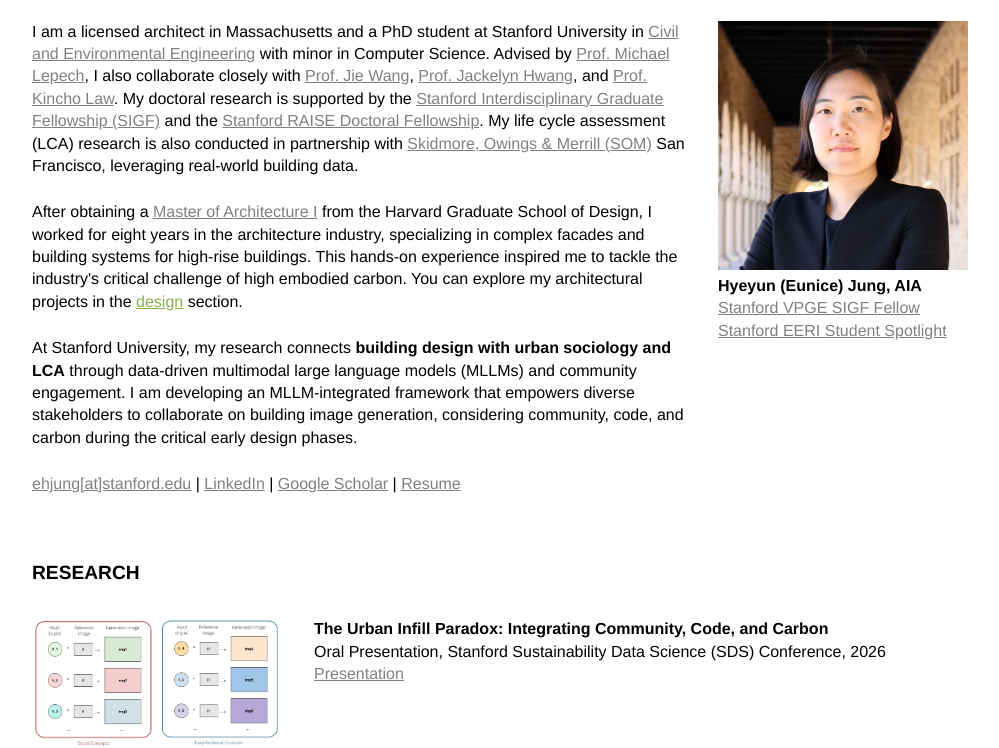
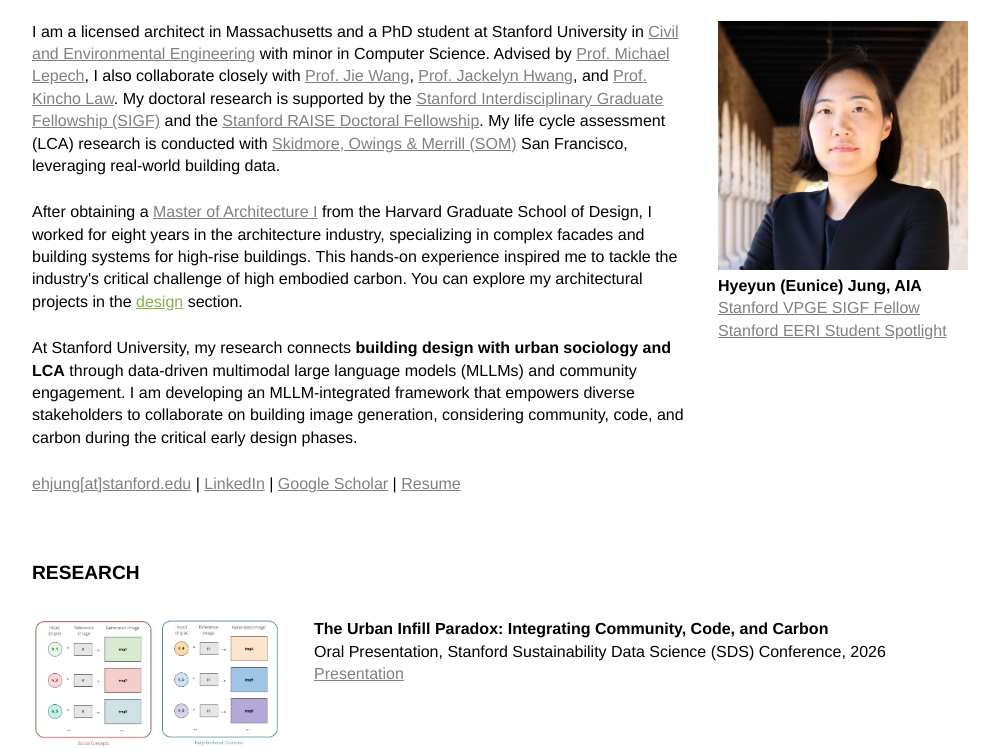
Before and after one commit to eunicehjung/eunicehjung.github.io, a plain HTML site: page index.html in a window 1280 px wide. Shown: the part 86-834 px from the top of the page, without its empty margins (140-1139 px from the left). Drawn offline with Linux system fonts and the light colour scheme.

Commit message:
Update index.html

```diff
--- a/index.html
+++ b/index.html
@@ -38,7 +38,7 @@
                 </div>
 
                 <div class="bio-text">
-                    <p>I am a licensed architect in Massachusetts and a PhD student at Stanford University in <a href="https://cee.stanford.edu/" target="_blank">Civil and Environmental Engineering</a> with minor in Computer Science. Advised by <a href="https://profiles.stanford.edu/michael-lepech" target="_blank">Prof. Michael Lepech</a>, I also collaborate closely with <a href="https://sdgc.stanford.edu/people/jie-wang" target="_blank">Prof. Jie Wang</a>, <a href="https://sites.google.com/view/jackelynhwang" target="_blank">Prof. Jackelyn Hwang</a>, and <a href="https://cee.stanford.edu/people/kincho-law" target="_blank">Prof. Kincho Law</a>. My doctoral research is supported by the <a href="https://vpge.stanford.edu/fellowships-funding/vpge-fellowships/sigf-stanford-interdisciplinary-graduate-fellowship" target="_blank">Stanford Interdisciplinary Graduate Fellowship (SIGF)</a> and the <a href="https://vpge.stanford.edu/fellowships-funding/raise" target="_blank">Stanford RAISE Doctoral Fellowship</a>. My life cycle assessment (LCA) research is also conducted in partnership with <a href="https://www.som.com/expertise/structural-engineering/" target="_blank">Skidmore, Owings &amp; Merrill (SOM)</a> San Francisco, leveraging real-world building data.</p>
+                    <p>I am a licensed architect in Massachusetts and a PhD student at Stanford University in <a href="https://cee.stanford.edu/" target="_blank">Civil and Environmental Engineering</a> with minor in Computer Science. Advised by <a href="https://profiles.stanford.edu/michael-lepech" target="_blank">Prof. Michael Lepech</a>, I also collaborate closely with <a href="https://sdgc.stanford.edu/people/jie-wang" target="_blank">Prof. Jie Wang</a>, <a href="https://sites.google.com/view/jackelynhwang" target="_blank">Prof. Jackelyn Hwang</a>, and <a href="https://cee.stanford.edu/people/kincho-law" target="_blank">Prof. Kincho Law</a>. My doctoral research is supported by the <a href="https://vpge.stanford.edu/fellowships-funding/vpge-fellowships/sigf-stanford-interdisciplinary-graduate-fellowship" target="_blank">Stanford Interdisciplinary Graduate Fellowship (SIGF)</a> and the <a href="https://vpge.stanford.edu/fellowships-funding/raise" target="_blank">Stanford RAISE Doctoral Fellowship</a>. My life cycle assessment (LCA) research is conducted with <a href="https://www.som.com/expertise/structural-engineering/" target="_blank">Skidmore, Owings &amp; Merrill (SOM)</a> San Francisco, leveraging real-world building data.</p>
                     <p>After obtaining a <a href="https://www.gsd.harvard.edu/architecture/programs/master-of-architecture-i/" target="_blank">Master of Architecture I</a> from the Harvard Graduate School of Design, I worked for eight years in the architecture industry, specializing in complex facades and building systems for high-rise buildings. This hands-on experience inspired me to tackle the industry's critical challenge of high embodied carbon. You can explore my architectural projects in the <a href="design.html" class="design-link">design</a> section.</p>
                     <p>At Stanford University, my research connects<b> building design with urban sociology and LCA</b> through data-driven multimodal large language models (MLLMs) and community engagement. I am developing an MLLM-integrated framework that empowers diverse stakeholders to collaborate on building image generation, considering community, code, and carbon during the critical early design phases.</p>
                     <p><a href="mailto:ehjung@stanford.edu">ehjung[at]stanford.edu</a> | <a href="https://www.linkedin.com/in/eunicehjung/" target="_blank">LinkedIn</a> | <a href="https://scholar.google.com/citations?user=3CByBJEAAAAJ&hl=en&inst=5746887945952177237&oi=ao" target="_blank">Google Scholar</a> | <a href="resume.pdf" target="_blank">Resume</a><br>
```
